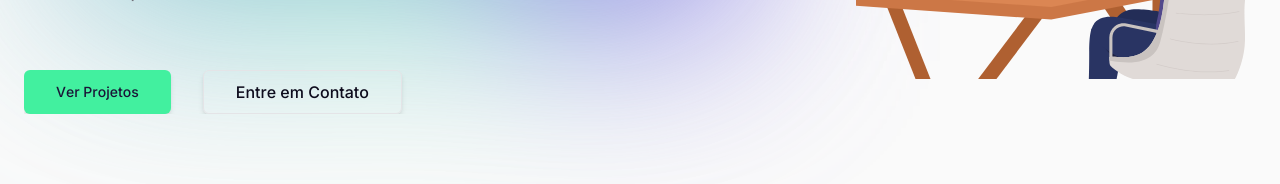
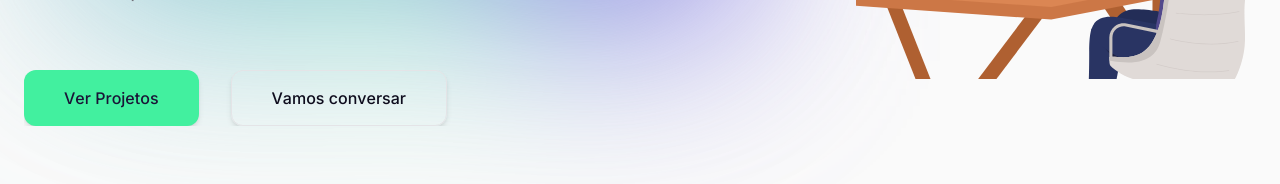
Before and after one commit to fernanda-vaz/new-portfolio, a Next.js app: page / in a window 1280 px wide. Shown: the part 485-669 px from the top of the page. Built offline with nearby package versions, Linux system fonts and the light colour scheme.

Commit message:
update projeto

```diff
--- a/components/hero.tsx
+++ b/components/hero.tsx
@@ -60,17 +60,26 @@ export default function HeroSection({ about }: HeroProps) {
                 <MotionAnimatedText>{about.title}</MotionAnimatedText>
               </motion.div>
             </div>
+
             <SlideIn>
+
               <div className='flex flex-col gap-8 min-[400px]:flex-row items-center md:justify-start md:mx-auto justify-center relative z-10'>
-                <Link href='#projects' className='w-fit shrink-0 shadow-md rounded-md flex justify-center items-center cursor-pointer text-sm/relaxed font-medium transition-colors duration-300 gap-2 bg-secondary text-secondary-foreground hover:bg-primary hover:text-foreground h-11 px-8' >
-                  <TextReveal>Ver Projetos</TextReveal>
-                </Link>
 
-                <Link href='#contact' className='w-fit shrink-0 shadow-md rounded-md flex justify-center items-center cursor-pointer text-base font-medium transition-colors duration-300 gap-2 border border-input bg-transparent hover:bg-background hover:text-accent-foreground h-11 px-8' >
-                  <TextReveal>Entre em Contato</TextReveal>
-                </Link>
+              <Link
+                href='#projects'
+                className='w-fit px-10 h-14 shrink-0 bg-secondary shadow-md rounded-xl flex justify-center items-center cursor-pointer text-secondary-foreground hover:opacity-95 transition-colors duration-300 font-medium gap-2'
+              >
+                <TextReveal>Ver Projetos</TextReveal>
+              </Link>
 
+              <Link
+                href='#contact'
+                className='w-fit px-10 h-14 shrink-0 shadow-md rounded-xl flex justify-center items-center cursor-pointer border border-input bg-transparent hover:bg-background hover:text-accent-foreground hover:opacity-95 transition-colors duration-300 font-medium gap-2'
+              >
+                <TextReveal>Vamos conversar</TextReveal>
+              </Link>
               </div>
+
             </SlideIn>
           </div>
           <motion.div
--- a/components/ui/transitions.tsx
+++ b/components/ui/transitions.tsx
@@ -31,6 +31,7 @@ interface TextRevealProps {
 
 export const TextReveal = ({ children, className }: TextRevealProps) => {
   const [hover, setHover] = useState(false)
+
 
   return (
     <motion.div
```
